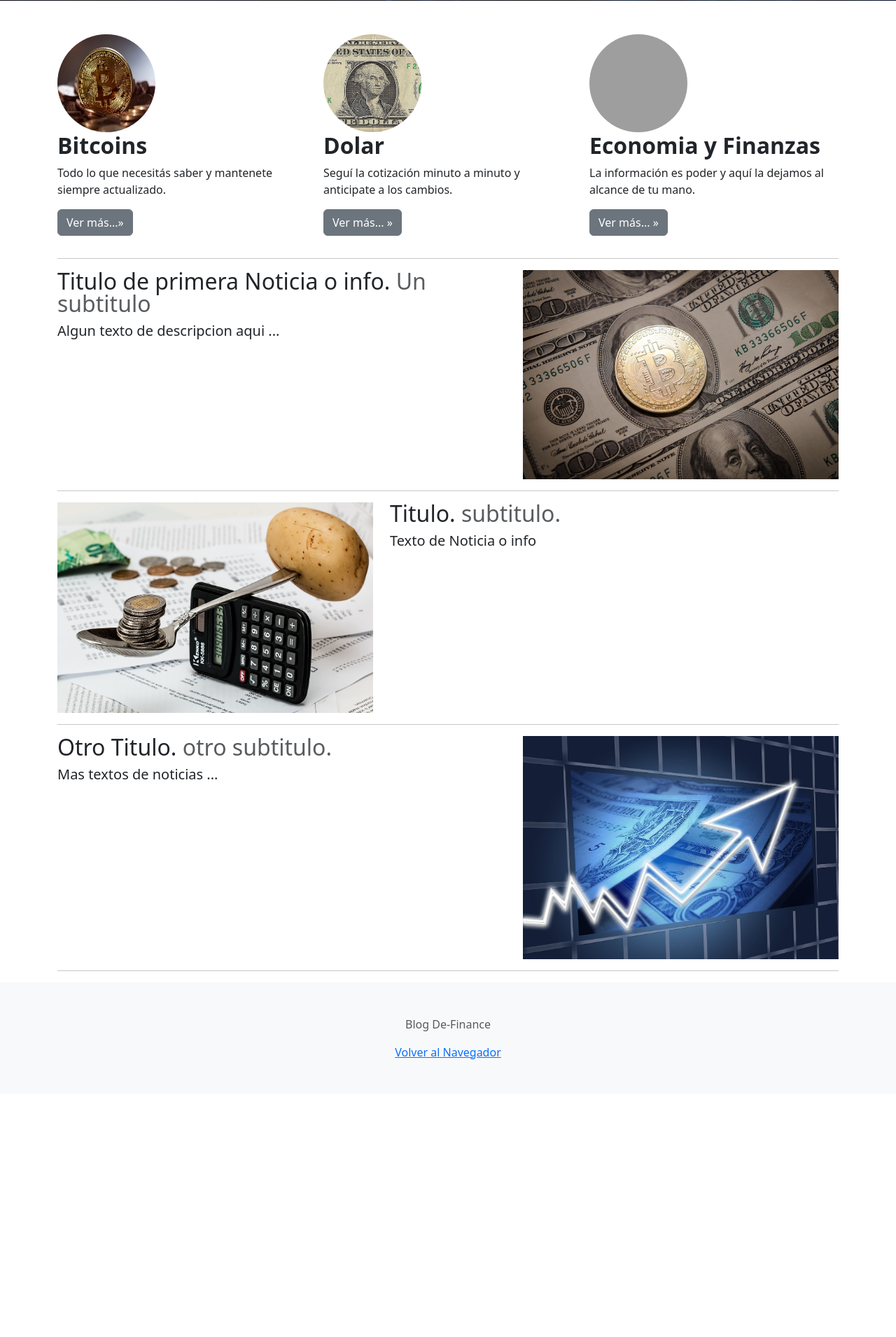
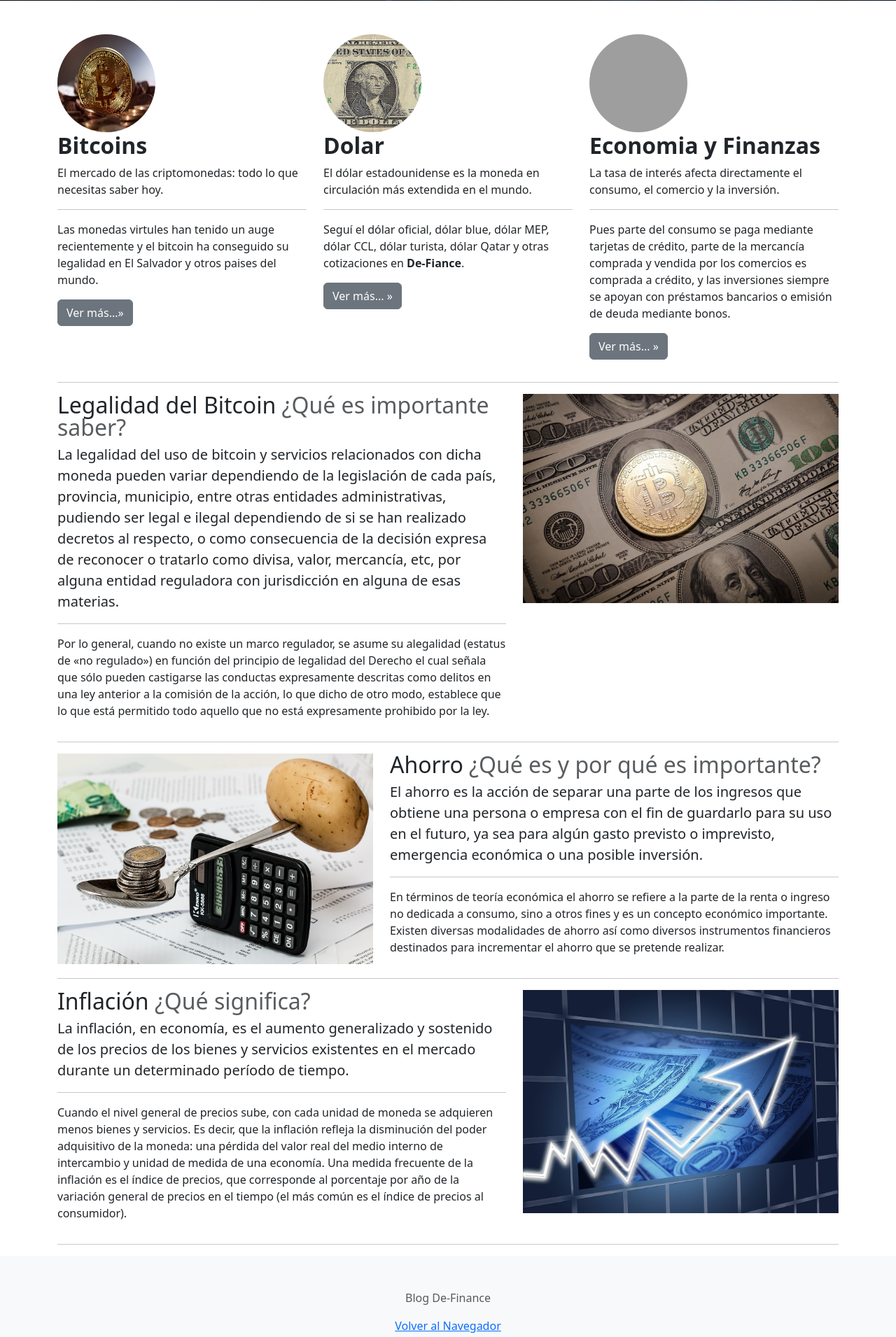
Before and after one commit to VictorSanchez43/Grupo3-Pjt-DeFi, a Django app: page / in a window 1280 px wide. Shown: the part 715-2626 px from the top of the page at 70% size. Before the commit the page ends 2229 px from the top, so only its background shows below. Run offline with Django 4.2, Linux system fonts and the light colour scheme; grey boxes are pictures that could not be loaded.

Commit message:
Arreglos index

```diff
--- a/source/templates/index.html
+++ b/source/templates/index.html
@@ -81,20 +81,20 @@
       <div class="col-lg-4 mt-5">
         <img src="{% static 'CSS/imagenes/bitcoinss.jpg' %}" alt="primera imagen circular" class="bd-placeholder-img rounded-circle" width="140" height="140" role="img" aria-label="Placeholder" preserveAspectRatio="xMidYMid slice" focusable="false"><title>Placeholder</title><rect width="100%" height="100%" fill="var(--bs-secondary-color)"/>
         <h2 class="fw-normal"><b>Bitcoins</b></h2>
-        <p>Todo lo que necesitás saber y mantenete siempre actualizado.</p>
-        <p><a class="btn btn-secondary" href="#">Ver más...&raquo;</a></p>
+        <p>El mercado de las criptomonedas: todo lo que necesitas saber hoy. <hr>Las monedas virtules han tenido un auge recientemente y el bitcoin ha conseguido su legalidad en El Salvador y otros paises del mundo.</p>
+        <p><a class="btn btn-secondary" href="https://franezal.pythonanywhere.com/noticias/noticia-detalle/2">Ver más...&raquo;</a></p>
       </div><!-- /.col-lg-4 -->
       <div class="col-lg-4 mt-5">
         <img src="{% static 'CSS/imagenes/dollar.jpg' %}" alt="primera imagen circular" class="bd-placeholder-img rounded-circle" width="140" height="140" role="img" aria-label="Placeholder" preserveAspectRatio="xMidYMid slice" focusable="false"><title>Placeholder</title><rect width="100%" height="100%" fill="var(--bs-secondary-color)"/>
         <h2 class="fw-normal"><b>Dolar</b></h2>
-        <p>Seguí la cotización minuto a minuto y anticipate a los cambios.</p>
-        <p><a class="btn btn-secondary" href="#">Ver más... &raquo;</a></p>
+        <p>El dólar estadounidense es la moneda en circulación más extendida en el mundo. <hr>Seguí el dólar oficial, dólar blue, dólar MEP, dólar CCL, dólar turista, dólar Qatar y otras cotizaciones en <b>De-Fiance</b>.</p>
+        <p><a class="btn btn-secondary" href="https://franezal.pythonanywhere.com/noticias/noticia-detalle/1">Ver más... &raquo;</a></p>
       </div><!-- /.col-lg-4 -->
       <div class="col-lg-4 mt-5">
         <img src="{% static 'CSS/imagenes/finanzas.jpg' %}" alt="primera imagen circular" class="bd-placeholder-img rounded-circle" width="140" height="140" role="img" aria-label="Placeholder" preserveAspectRatio="xMidYMid slice" focusable="false"><title>Placeholder</title><rect width="100%" height="100%" fill="var(--bs-secondary-color)"/>
         <h2 class="fw-normal"><b>Economia y Finanzas</b></h2>
-        <p>La información es poder y aquí la dejamos al alcance de tu mano.</p>
-        <p><a class="btn btn-secondary" href="#">Ver más... &raquo;</a></p>
+        <p>La tasa de interés afecta directamente el consumo, el comercio y la inversión. <hr>Pues parte del consumo se paga mediante tarjetas de crédito, parte de la mercancía comprada y vendida por los comercios es comprada a crédito, y las inversiones siempre se apoyan con préstamos bancarios o emisión de deuda mediante bonos.</p>
+        <p><a class="btn btn-secondary" href="https://franezal.pythonanywhere.com/noticias/noticia-detalle/3">Ver más... &raquo;</a></p>
       </div><!-- /.col-lg-4 -->
     </div><!-- /.row -->
 
@@ -104,8 +104,8 @@
 
     <div class="row featurette">
       <div class="col-md-7">
-        <h2 class="featurette-heading fw-normal lh-1">Titulo de primera Noticia o info. <span class="text-body-secondary">Un subtitulo</span></h2>
-        <p class="lead">Algun texto de descripcion aqui ...</p>
+        <h2 class="featurette-heading fw-normal lh-1">Legalidad del Bitcoin <span class="text-body-secondary">¿Qué es importante saber?</span></h2>
+        <p class="lead">La legalidad del uso de bitcoin y servicios relacionados con dicha moneda pueden variar dependiendo de la legislación de cada país, provincia, municipio, entre otras entidades administrativas, pudiendo ser legal e ilegal dependiendo de si se han realizado decretos al respecto, o como consecuencia de la decisión expresa de reconocer o tratarlo como divisa, valor, mercancía, etc, por alguna entidad reguladora con jurisdicción en alguna de esas materias. <hr>Por lo general, cuando no existe un marco regulador, se asume su alegalidad (estatus de «no regulado») en función del principio de legalidad del Derecho el cual señala que sólo pueden castigarse las conductas expresamente descritas como delitos en una ley anterior a la comisión de la acción, lo que dicho de otro modo, establece que lo que está permitido todo aquello que no está expresamente prohibido por la ley.</p>
       </div>
       <div class="col-md-5">
         <img src="{% static 'CSS/imagenes/bitcoins.jpg' %}" alt="Imagen primera Noticia" class="bd-placeholder-img bd-placeholder-img-lg featurette-image img-fluid mx-auto" width="500" height="500" xmlns="http://www.w3.org/2000/svg" role="img" aria-label="Placeholder: 500x500" preserveAspectRatio="xMidYMid slice" focusable="false"><title>Placeholder</title><rect width="100%" height="100%" fill="var(--bs-secondary-bg)"/><text x="50%" y="50%" fill="var(--bs-secondary-color)" dy=".3em"></text>
@@ -116,8 +116,8 @@
 
     <div class="row featurette">
       <div class="col-md-7 order-md-2">
-        <h2 class="featurette-heading fw-normal lh-1">Titulo. <span class="text-body-secondary">subtitulo.</span></h2>
-        <p class="lead">Texto de Noticia o info</p>
+        <h2 class="featurette-heading fw-normal lh-1">Ahorro <span class="text-body-secondary">¿Qué es y por qué es importante?</span></h2>
+        <p class="lead">El ahorro es la acción de separar una parte de los ingresos que obtiene una persona o empresa con el fin de guardarlo para su uso en el futuro, ya sea para algún gasto previsto o imprevisto, emergencia económica o una posible inversión. <hr>En términos de teoría económica el ahorro se refiere a la parte de la renta o ingreso no dedicada a consumo, sino a otros fines y es un concepto económico importante. Existen diversas modalidades de ahorro así como diversos instrumentos financieros destinados para incrementar el ahorro que se pretende realizar.</p>
       </div>
       <div class="col-md-5 order-md-1">
         <img src="{% static 'CSS/imagenes/moneda.jpg' %}" alt="Imagen primera Noticia" class="bd-placeholder-img bd-placeholder-img-lg featurette-image img-fluid mx-auto" width="500" height="500" xmlns="http://www.w3.org/2000/svg" role="img" aria-label="Placeholder: 500x500" preserveAspectRatio="xMidYMid slice" focusable="false"><title>Placeholder</title><rect width="100%" height="100%" fill="var(--bs-secondary-bg)"/><text x="50%" y="50%" fill="var(--bs-secondary-color)" dy=".3em"></text>
@@ -128,8 +128,8 @@
 
     <div class="row featurette">
       <div class="col-md-7">
-        <h2 class="featurette-heading fw-normal lh-1">Otro Titulo. <span class="text-body-secondary">otro subtitulo.</span></h2>
-        <p class="lead">Mas textos de noticias ...</p>
+        <h2 class="featurette-heading fw-normal lh-1">Inflación <span class="text-body-secondary">¿Qué significa?</span></h2>
+        <p class="lead">La inflación, en economía, es el aumento generalizado y sostenido de los precios de los bienes y servicios existentes en el mercado durante un determinado período de tiempo. <hr>Cuando el nivel general de precios sube, con cada unidad de moneda se adquieren menos bienes y servicios. Es decir, que la inflación refleja la disminución del poder adquisitivo de la moneda: una pérdida del valor real del medio interno de intercambio y unidad de medida de una economía. Una medida frecuente de la inflación es el índice de precios, que corresponde al porcentaje por año de la variación general de precios en el tiempo (el más común es el índice de precios al consumidor).</p>
       </div>
       <div class="col-md-5">
         <img src="{% static 'CSS/imagenes/dolar.jpg' %}" alt="Imagen primera Noticia" class="bd-placeholder-img bd-placeholder-img-lg featurette-image img-fluid mx-auto" width="500" height="500" xmlns="http://www.w3.org/2000/svg" role="img" aria-label="Placeholder: 500x500" preserveAspectRatio="xMidYMid slice" focusable="false"><title>Placeholder</title><rect width="100%" height="100%" fill="var(--bs-secondary-bg)"/><text x="50%" y="50%" fill="var(--bs-secondary-color)" dy=".3em"></text>
```
Also changed, not shown: source/templates/noticias/noticia-detalle.html (+3 -15 lines).
